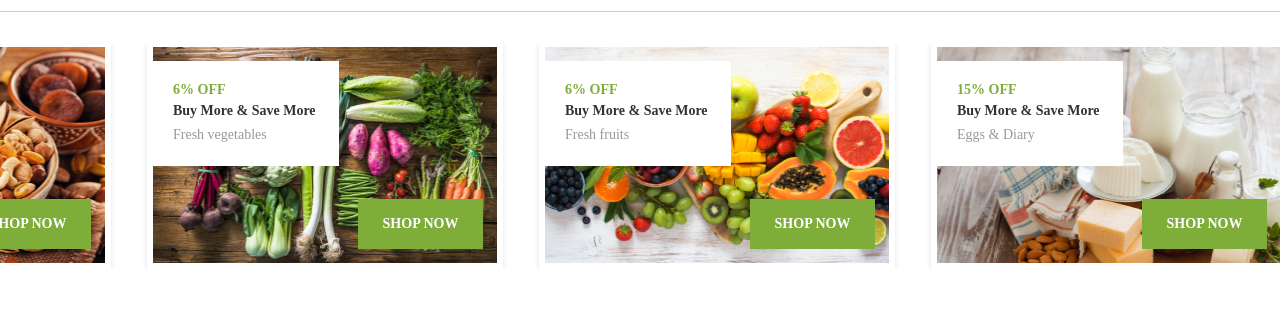
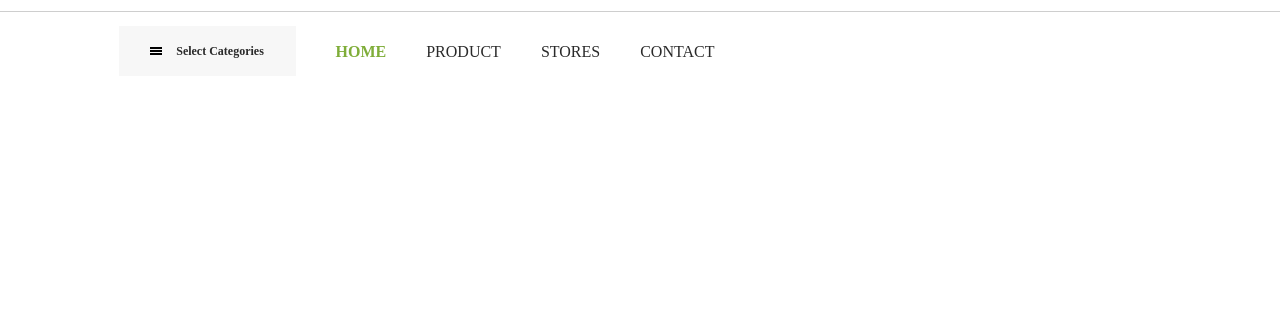
Before and after one commit to Rinatio369/store, a plain HTML site: page index.html in a window 1280 px wide. Shown: the part 126-444 px from the top of the page. Drawn offline with nearby package versions, Linux system fonts and the light colour scheme; a web font is replaced by a local one.

Commit message:
Новые элементы

```diff
--- a/index.html
+++ b/index.html
@@ -12,7 +12,7 @@
 <body>
   <div class="wrapper">
     <header class="header">
-      <div class="grey">
+      <section class="grey">
         <div class="info">
           <div class="mail">
             <div class="mail__icon"></div>
@@ -27,8 +27,8 @@
             <li class="media__icon twitter"><a href="#"></a></li>
           </ul>
         </div>
-      </div>
-      <div class="bar">
+      </section>
+      <section class="bar">
         <div class="logo">
           <div class="logo__text">logo</div>
           <div class="logo__image"></div>
@@ -58,18 +58,41 @@
               <div class="user dropdown-toggle" type="button" data-toggle="dropdown">
                 <div class="user__icon"></div>
                 <div class="user__name">John Doe</div>
+                <span class="caret"></span>
               </div>
-              <span class="caret"></span>
               <ul class="dropdown-menu">
                 <li><a href="#"></a></li>
               </ul>
             </div>
+          </section>
+
+        <section class="navigation">
+          <div class="navigation__wrapper">
+          <div class="navigation-dropdown dropdown-toggle" type="button" data-toggle="dropdown">
+            <dib class="navigation-caret burger">
+              <span></span>
+              <span></span>
+              <span></span>
+            </dib>
+            <div class="navigation-text">Select Categories</div>
           </div>
+          <ul class="dropdown-menu">
+            <li><a href="#"></a></li>
+          </ul>
         </div>
-      <nav class="nav">
-      </nav>
+        <nav class="navigation__pages">
+          <ul class="pages__list">
+            <li class="pages__item page-active">HOME</li>
+            <li class="pages__item"><a>Product</a></li>
+            <li class="pages__item"><a>Stores</a></li>
+            <li class="pages__item"><a>CONTACT</a></li>
+          </ul>
+        </nav>
+        <div class="backet"></div>
+        </section>
+      </div>
     </header>
-
+    <!---
     <main class="main">
       <section class="string">
         <div class="items-wrap">
@@ -169,17 +192,18 @@
         </div>
 
       </section>
+
       <section class="category">
         <span class="head__small-text">Shop by</span>
         <h2 class="head__big-text">Categories</h2>
         <div id="myCarousel" class="carousel slide" data-ride="carousel">
-          <!-- Indicators -->
+
           <ol class="carousel-indicators">
             <li data-target="#myCarousel" data-slide-to="0" class="active"></li>
             <li data-target="#myCarousel" data-slide-to="1"></li>
           </ol>
 
-          <!-- Wrapper for slides -->
+
           <div class="carousel-inner" role="listbox">
 
             <div class="item active">
@@ -244,7 +268,7 @@
 
           </div>
 
-          <!-- Left and right controls -->
+
           <a class="right category__right category__right-one" href="#myCarousel" role="button" data-slide="next">
             <span class="glyphicon glyphicon-chevron-right" aria-hidden="true"></span>
             <span class="sr-only">Previous</span>
@@ -256,13 +280,12 @@
         </div>
       </section>
       <section>
-
-      </section>
-    </main>
+    </main>-->
   </div>
   <script src="https://ajax.googleapis.com/ajax/libs/jquery/1.11.1/jquery.min.js"></script>
   <script src="https://maxcdn.bootstrapcdn.com/bootstrap/3.2.0/js/bootstrap.min.js"></script>
   <script src="https://code.jquery.com/jquery-3.2.1.slim.min.js" integrity="sha384-KJ3o2DKtIkvYIK3UENzmM7KCkRr/rE9/Qpg6aAZGJwFDMVNA/GpGFF93hXpG5KkN" crossorigin="anonymous"></script>
   <script src="https://cdnjs.cloudflare.com/ajax/libs/popper.js/1.12.9/umd/popper.min.js" integrity="sha384-ApNbgh9B+Y1QKtv3Rn7W3mgPxhU9K/ScQsAP7hUibX39j7fakFPskvXusvfa0b4Q" crossorigin="anonymous"></script>
+  <script src="https://cdn.jsdelivr.net/npm/@popperjs/core@2.9.2/dist/umd/popper.min.js" integrity="sha384-IQsoLXl5PILFhosVNubq5LC7Qb9DXgDA9i+tQ8Zj3iwWAwPtgFTxbJ8NT4GN1R8p" crossorigin="anonymous"></script>
 </body>
 </html>
--- a/styles/styles.css
+++ b/styles/styles.css
@@ -14,7 +14,7 @@
 
 a {
   text-decoration: none !important;
-  color: #000;
+  color: inherit !important;
 }
 
 ol, ul {
@@ -300,6 +300,7 @@ body{
 
 .like{
   position: relative;
+  cursor: pointer;
 }
 
 .like__icon{
@@ -471,7 +472,7 @@ body{
     margin-right: 5px;
   }
 
-  .dropdown-menu{
+  .user_wrapper > .dropdown-menu{
     min-width: 100px !important;
     left: -60px !important;
   }
@@ -483,17 +484,109 @@ body{
     flex-wrap: wrap;
   }
   .phone__number{
-    width: 80px;
+    width: 130px;
   }
 }
 
-@media(max-width: 375px) {
+@media(max-width: 430px) {
   .bar{
-    padding: 0px 20px;
+    padding: 0px 45px;
     flex-wrap: wrap;
+  }
+  .phone{
+    margin: 10px 0px;
+    width: 100%;
+    justify-content: center;
+    align-items: center;
   }
 }
 
+.navigation{
+  display: flex;
+  flex-direction: row;
+  justify-content: center;
+  align-items: center;
+  margin-top: 15px;
+}
+
+.navigation__wrapper{
+  position: relative;
+  cursor: pointer;
+}
+
+.navigation-dropdown{
+  display: flex;
+  flex-direction: row;
+  justify-content: center;
+  align-items: center;
+  position: relative !important;
+  width: 177px;
+  height: 50px;
+
+  background: #F7F7F7;
+
+}
+
+.burger {
+  display: flex;
+  flex-direction: column;
+  justify-content: center;
+  align-items: center;
+  position: relative;
+  width: 12px;
+  height: 8px;
+  margin-right: 14px;
+}
+
+.burger span {
+  position: absolute;
+  left: 0;
+  top: 9px;
+  width: 100%;
+  height: 1.5px;
+  background-color: #000;
+  transition: all .3s ease-in-out;
+}
+
+.burger span:nth-child(1) {
+  transform: translateY(-9px);
+}
+
+.burger span:nth-child(2) {
+  transform: translateY(-6px);
+}
+
+.burger span:nth-child(3) {
+  transform: translateY(-3px);
+}
+
+.navigation-text{
+  font-weight: 800;
+  font-size: 12px;
+  line-height: 15px;
+  color: #2A2A2A;
+}
+
+.pages__list{
+  display: flex;
+  flex-direction: row;
+  margin: 0px 447px 0px 40px;
+  text-transform: uppercase;
+  font-weight: 500;
+  font-size: 16px;
+  line-height: 19px;
+  color: #2A2A2A;
+}
+
+.pages__item:not(:last-child){
+  margin-right: 40px;
+}
+
+.page-active{
+  font-weight: 800;
+  line-height: 19px;
+  color: #7FAD39;
+}
 
 /*AD*/
 
```
